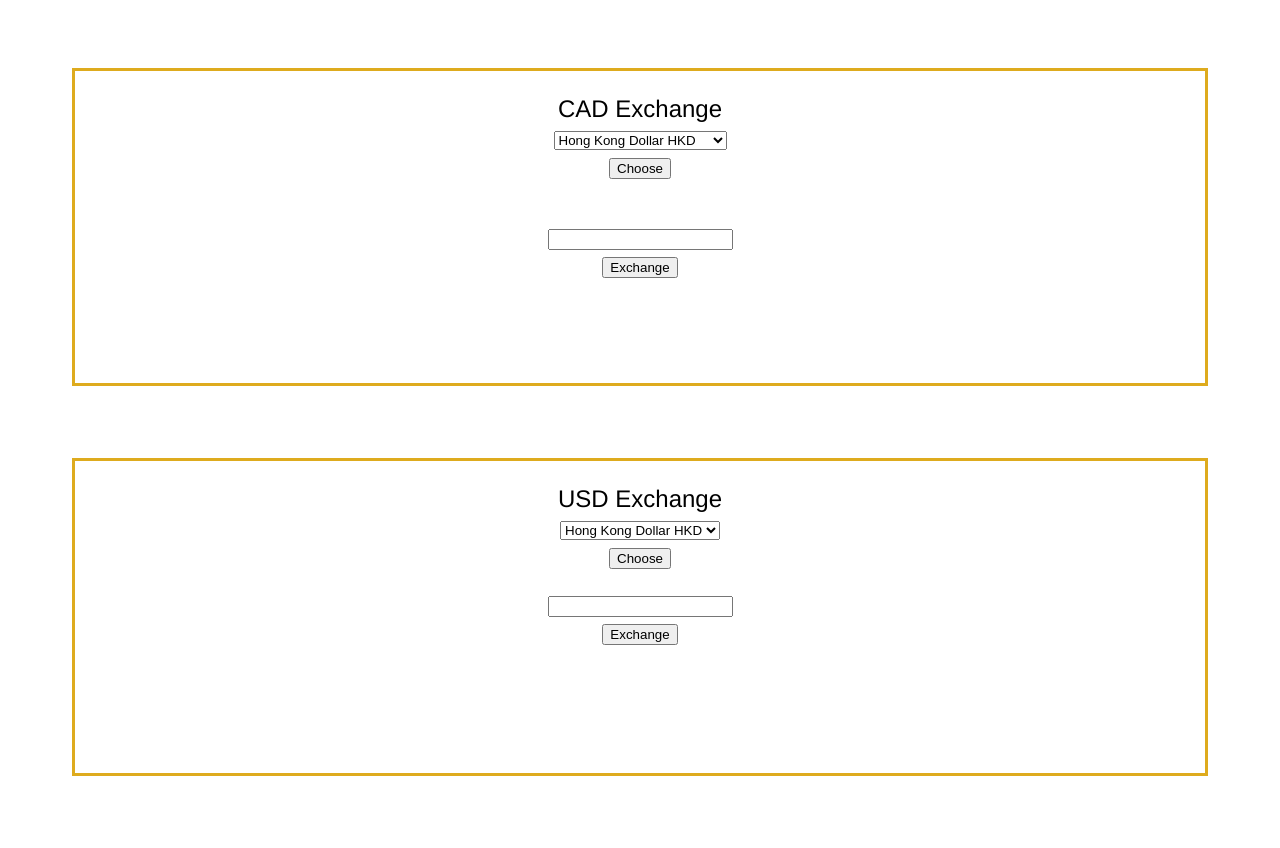
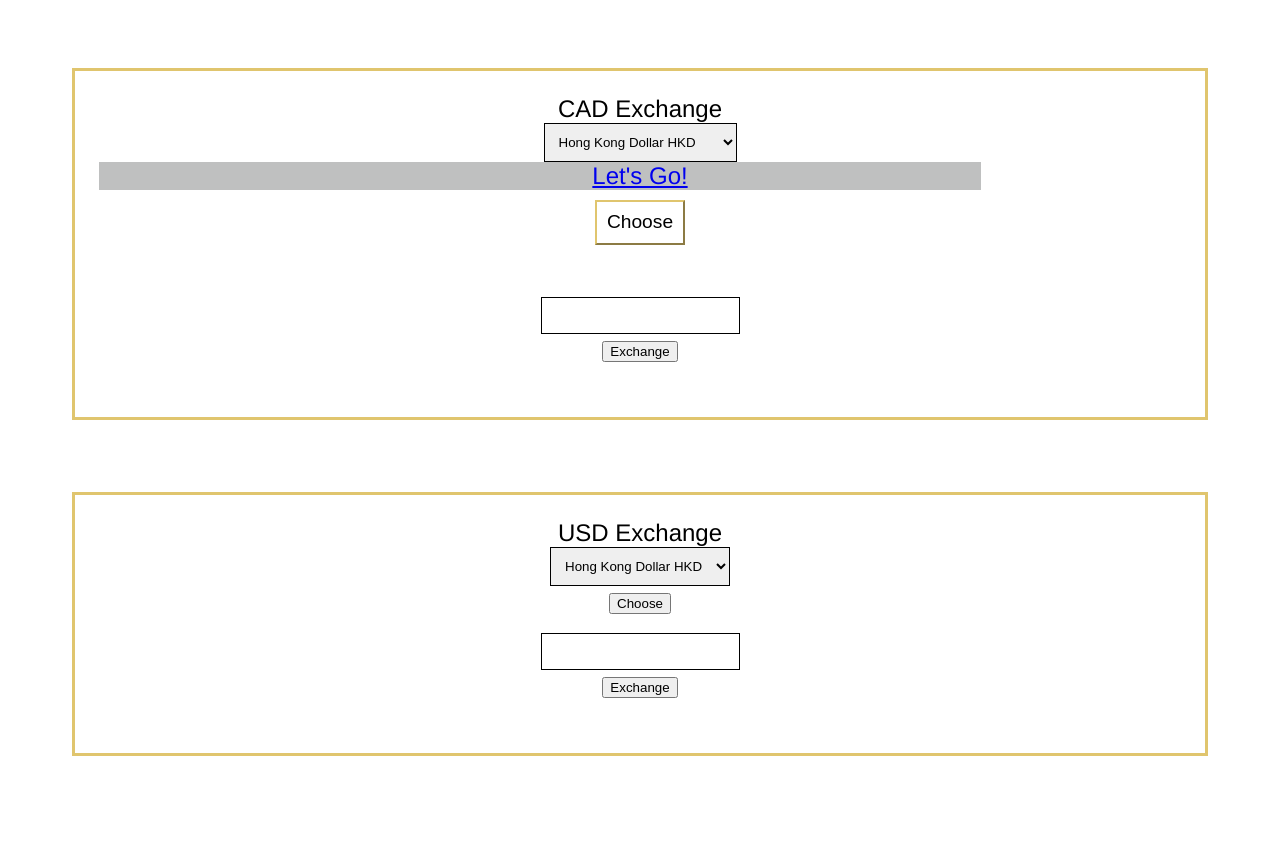
Before and after one commit to ChenJianong/currency0-1-0, a website: page public/index.html in a window 1280 px wide. Shown: the part 72-920 px from the top of the page. Drawn offline with Linux system fonts and the light colour scheme; no server answers.

Commit message:
👛🙅 Checkpoint ./public/manifest.json:8229367/2337 ./server.js:8229367/1075 ./public/client.js:8229367/10724 ./public/index.html:8229367/9330 ./public/style.css:8229367/2337

```diff
--- a/public/index.html
+++ b/public/index.html
@@ -4,13 +4,22 @@
 <!DOCTYPE html>
 <html lang="en">
   <head>
+  <meta charset="utf-8">
+  <meta name="viewport" content="width=device-width, initial-scale=1.0">
+  <meta name="description" content="A currency app">
+     <link rel="manifest" href="/manifest.json"/>
+  <meta name="apple-mobile-web-app-capable" content="yes">
+  <meta name="apple-mobile-web-app-status-bar-style" content="black">
+  <meta name="apple-mobile-web-app-title" content="Weather PWA">
+  <meta name="theme-color" content="#2F3BA2" />
+  <link rel="apple-touch-icon" href="/images/icons/icon-152x152.png">
   <meta charset="utf-8" />
   <meta name="viewport" content="width=device-width, initial-scale=1.0" />
   <title>Currency</title>
   <link rel="stylesheet" type="text/css" href="style.css" />
   <link
       rel="icon"
-      href="https://cdn.glitch.com/a8fc2a76-fbc1-42a8-99b7-40b37fad895b%2Ffavicon.png?v=1573770378613"
+      href="images/icon.png"
       type="image/x-icon"
    />
   </head>
@@ -46,12 +55,16 @@
               <option value="18">Korean Won KRW</option>
             </select>
           </div>
+          <div class="dialog-buttons" id="button-2">
+           <div id="slide"></div>
+           <a href="#">Let's Go!</a>
+          </div>
           <div class="dialog-buttons">
             <button id="butDialogAdd" class="button" onclick="changeCurrency()">
               Choose</button
             ><br />
             <pre id="Exchangerate"></pre>
-            <input type="text" id="input" /><br />
+            <input type="text" id="input" name="input"/><br />
             <button onclick="calcAmount()">
               Exchange
             </button>
@@ -89,7 +102,7 @@
               Choose</button
             ><br />
             <pre id="Exchangerate1"></pre>
-            <input type="text" id="input1" /><br />
+            <input type="text" id="input1" name="input1"/><br />
             <button onclick="calcAmount1()">
               Exchange
             </button>
--- a/public/style.css
+++ b/public/style.css
@@ -7,7 +7,7 @@ body {
 }
 
 .header{
-    background-color:#deab1e;
+    background-color:#e0c56e;
    font-size: 2.5em;
   height: 1.5em;
   padding: 0.1em;
@@ -17,15 +17,22 @@ body {
 }
 
 
-#addDialogContainer > *{
+#addDialogContainer, #addDialogContainer2 > *{
     text-align:center;
   padding: 1em;
   border-style:solid;
-  border-color:#deab1e;
+  border-color:#e0c56e;
   margin: 3em;
-  height: 11em;
   font-size:1.5em;
   }
+
+#selectCurrency, #selectCurrency1{
+  display: inline-block;
+    padding: 10px;
+    border: 1px solid black;
+    cursor: pointer;
+    user-select: none;
+}
 
 #Exchangerate {
    padding:0.1em;
@@ -33,22 +40,60 @@ body {
 
 }
 
+#input, #input1{
+  display: inline-block;
+    padding: 10px;
+    border: 1px solid black;
+    cursor: pointer;
+    user-select: none;
+  background-color: white;
+}
+
 .dialog-buttons > #output{
   padding:0.8em;
   font-size: 0.8em;
 }
 
-#addDialogContainer2 > *{
-    text-align:center;
-  padding: 1em;
-  border-style:solid;
-  border-color:#deab1e;
-  margin: 3em;
-  height: 11em;
-  font-size:1.5em;
-  }
-
 .dialog-buttons1 > #output1{
   padding:0.8em;
   font-size: 0.8em;
 }
+
+.dialog-buttons > #butDialogAdd{
+  border-color: #e0c56e;
+  margin: 0.5em;
+  padding:0.5em;
+  font-size: 0.8em;
+  cursor: pointer;
+  background-color:white;
+  transition: all .35s ease-Out;
+}
+
+#button-2 {
+  position: relative;
+  overflow: hidden;
+  cursor: pointer;
+}
+
+#button-2 a {
+  position: relative;
+  transition: all .35s ease-Out;
+}
+
+#slide {
+  width: 100%;
+  height: 100%;
+  left: -200px;
+  background: #BFC0C0;
+  position: absolute;
+  transition: all .35s ease-Out;
+  bottom: 0;
+}
+
+#button-2:hover #slide {
+  left: 0;
+}
+
+#button-2:hover a {
+  color: #2D3142;
+}
```
Also changed, not shown: server.js (+15 -1 lines), manifest.json (deleted), public/manifest.json (added). Lines whose indentation alone changed are shown as unchanged.
